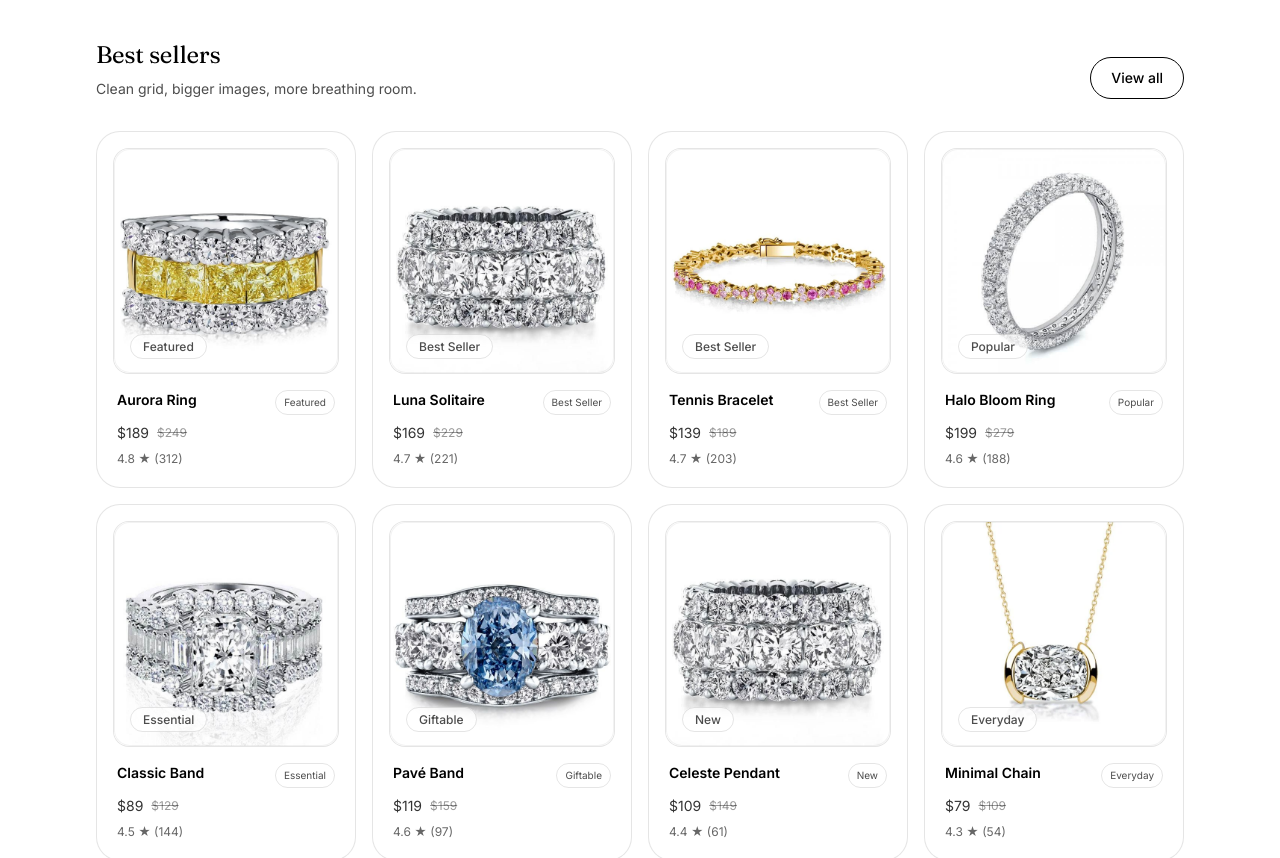
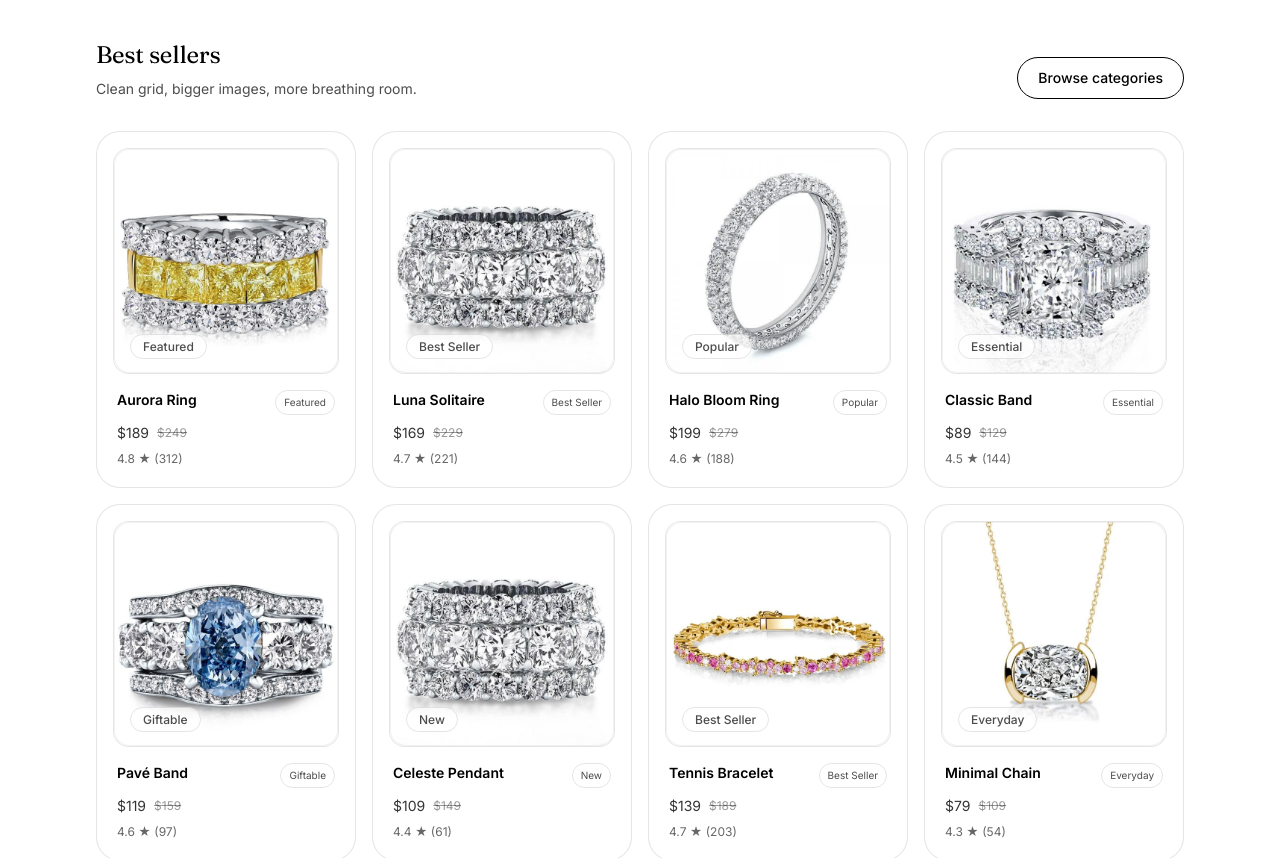
Before and after one commit to Ms-Njuguna/italo-jewelry-redesign, a React (Vite) app: page / in a window 1280 px wide. Shown: the part 1940-2798 px from the top of the page. Built offline with nearby package versions, Linux system fonts and the light colour scheme.

Commit message:
feat: implement search filtering and show results in product grid

```diff
--- a/src/components/sections/BestSellers.jsx
+++ b/src/components/sections/BestSellers.jsx
@@ -1,12 +1,12 @@
 import Container from "../ui/Container";
 import Button from "../ui/Button";
 import Reveal from "../ui/Reveal";
-import { formatPrice, getBestSellers } from "../../data/products";
+import Card from "../ui/Card";
 import ImageFrame from "../ui/ImageFrame";
-import Card from "../ui/Card";
+import { formatPrice } from "../../data/products";
 
-export default function BestSellers() {
-  const products = getBestSellers(8);
+export default function BestSellers({ products, query, onQuickView }) {
+  const hasQuery = Boolean(String(query || "").trim());
 
   return (
     <section id="bestsellers">
@@ -14,20 +14,38 @@
         <Reveal>
           <div className="flex items-end justify-between gap-6">
             <div>
-              <h2 className="text-2xl font-semibold">Best sellers</h2>
+              <h2 className="text-2xl font-semibold">
+                {hasQuery ? "Search results" : "Best sellers"}
+              </h2>
               <p className="mt-2 text-sm text-black/70">
-                Clean grid, bigger images, more breathing room.
+                {hasQuery
+                  ? `Showing results for “${query}”.`
+                  : "Clean grid, bigger images, more breathing room."}
               </p>
             </div>
-            <Button variant="secondary">View all</Button>
+            <Button variant="secondary" onClick={() => window.location.hash = "categories"}>
+              Browse categories
+            </Button>
           </div>
         </Reveal>
 
+        {products.length === 0 ? (
+          <Reveal y={10}>
+            <div className="mt-10 rounded-3xl border border-black/10 p-8">
+              <p className="text-sm font-semibold">No results found</p>
+              <p className="mt-2 text-sm text-black/70">
+                Try a different keyword like <span className="font-medium">ring</span>,{" "}
+                <span className="font-medium">band</span>, or{" "}
+                <span className="font-medium">necklace</span>.
+              </p>
+            </div>
+          </Reveal>
+        ) : (
           <div className="mt-8 grid gap-4 sm:grid-cols-2 lg:grid-cols-4">
             {products.map((p, idx) => (
               <Reveal key={p.id} delay={0.03 * idx} y={12}>
-              <Card className="overflow-hidden">
-                <div className="p-4">
+                <Card className="group overflow-hidden">
+                  <div className="relative p-4">
                     <ImageFrame
                       ratio="square"
                       rounded="2xl"
@@ -35,8 +53,18 @@
                       label={p.tag}
                       src={p.image}
                       alt={p.name}
+                      className="transition duration-300"
                     />
+
+                    <button
+                      type="button"
+                      onClick={() => onQuickView(p)}
+                      className="absolute bottom-6 left-6 right-6 rounded-full border border-black/10 bg-white/85 px-4 py-2 text-xs font-medium text-black opacity-0 backdrop-blur transition group-hover:opacity-100"
+                    >
+                      Quick view
+                    </button>
                   </div>
+
                   <div className="px-5 pb-5">
                     <div className="flex items-start justify-between gap-3">
                       <p className="text-sm font-semibold">{p.name}</p>
@@ -60,6 +88,7 @@
               </Reveal>
             ))}
           </div>
+        )}
       </Container>
     </section>
   );
--- a/src/pages/Home.jsx
+++ b/src/pages/Home.jsx
@@ -1,3 +1,4 @@
+import { useMemo, useState } from "react";
 import AnnouncementBar from "../components/sections/AnnouncementBar";
 import Navbar from "../components/sections/Navbar";
 import Hero from "../components/sections/Hero";
@@ -6,18 +7,36 @@
 import BestSellers from "../components/sections/BestSellers";
 import TrustBar from "../components/sections/TrustBar";
 import Footer from "../components/sections/Footer";
+import QuickViewModal from "../components/ui/QuickViewModal";
+import { products, filterProductsByQuery } from "../data/products";
 
 export default function Home() {
+  const [query, setQuery] = useState("");
+  const [quickView, setQuickView] = useState(null);
+
+  const filtered = useMemo(
+    () => filterProductsByQuery(products, query),
+    [query]
+  );
+
   return (
     <div className="min-h-screen bg-white text-black">
       <AnnouncementBar />
-      <Navbar />
+      <Navbar query={query} onQueryChange={setQuery} />
       <Hero />
       <CategoryGrid />
       <FeaturedProduct />
-      <BestSellers />
+      <BestSellers
+        query={query}
+        products={filtered}
+        onQuickView={(p) => setQuickView(p)}
+      />
       <TrustBar />
       <Footer />
+      <QuickViewModal
+        product={quickView}
+        onClose={() => setQuickView(null)}
+      />
     </div>
   );
 }
```
Lines whose indentation alone changed are shown as unchanged.
